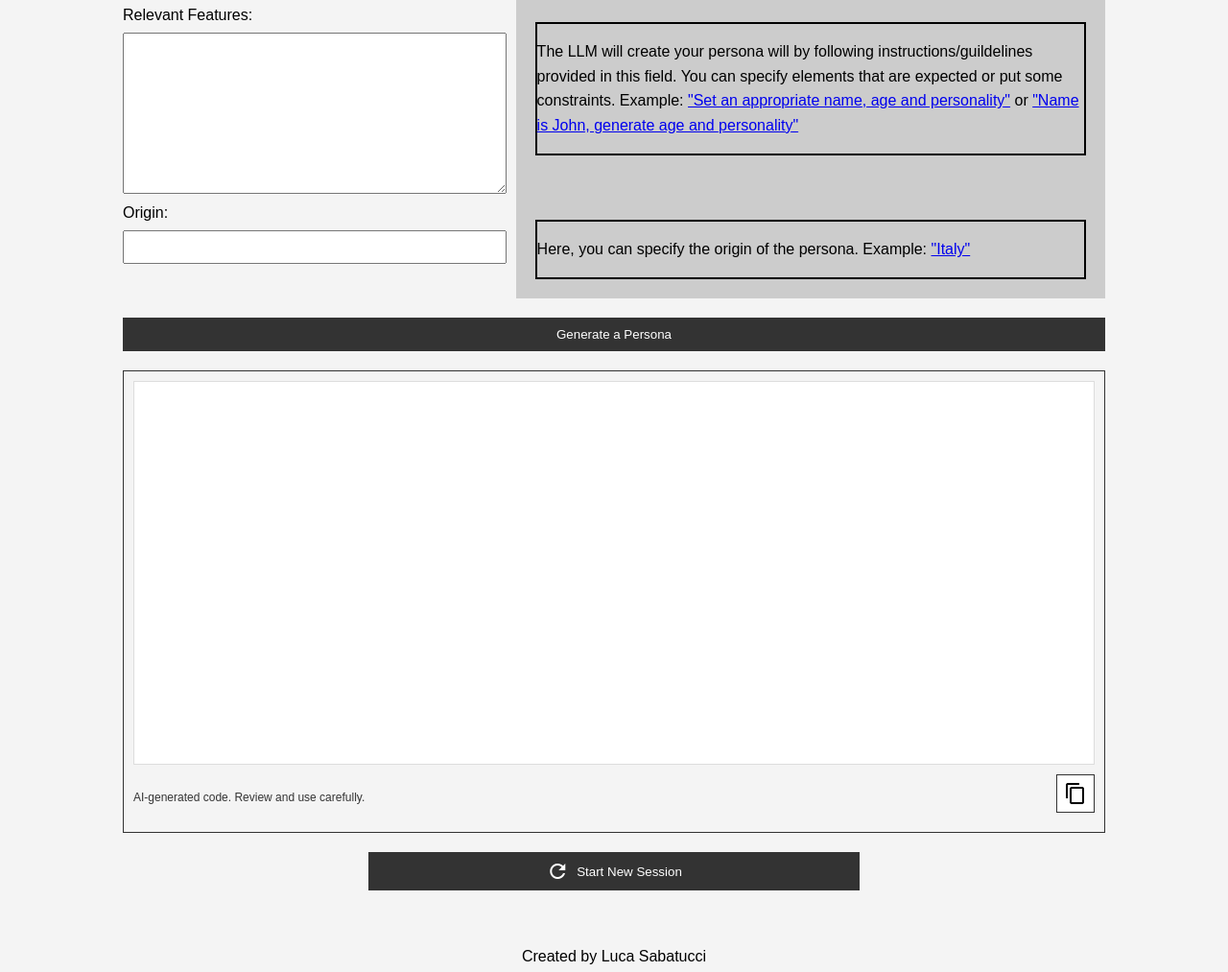
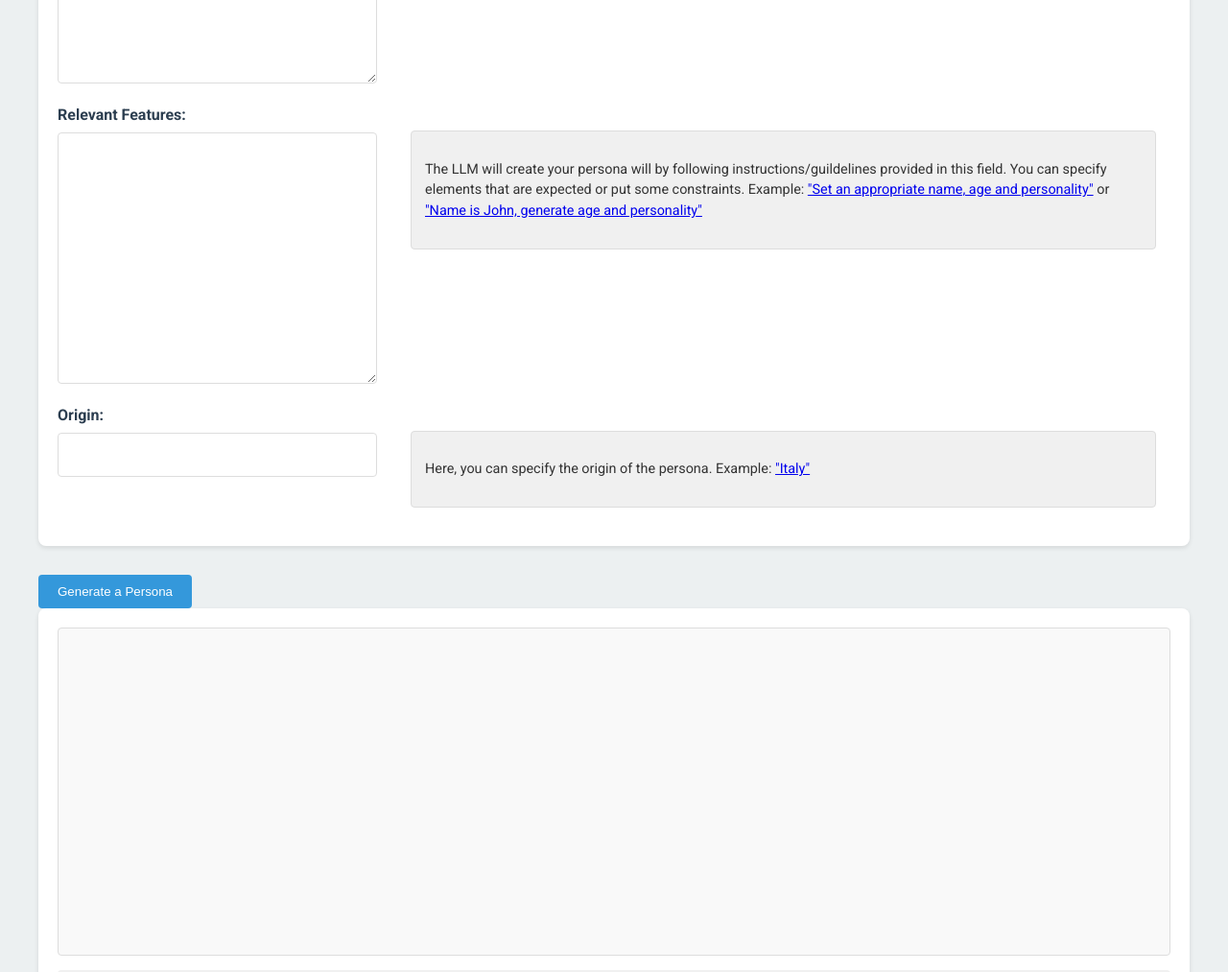
Before and after one commit to ls-cnr/LLM-enhanced-DGN, a website: page frontend/public/index.html in a window 1280 px wide. Shown: the part 366-1379 px from the top of the page at 96% size. Drawn offline with nearby package versions, Linux system fonts and the light colour scheme.

Commit message:
qualche cambiamento di stile, migliorie su migliorie

```diff
--- a/frontend/public/index.html
+++ b/frontend/public/index.html
@@ -7,6 +7,7 @@
     <title>LLM-based Generator of Synthetic Personas</title>
     <link rel="stylesheet" href="styles.css">
     <link href="https://fonts.googleapis.com/icon?family=Material+Icons" rel="stylesheet">
+    <link href="https://fonts.googleapis.com/css2?family=Roboto:wght@400;700&display=swap" rel="stylesheet">
     <script src="https://cdn.jsdelivr.net/npm/marked/marked.min.js"></script>
      <script src="https://cdn.jsdelivr.net/npm/uuid@8.3.2/dist/umd/uuidv4.min.js"></script>
      <script src="https://cdn.jsdelivr.net/npm/marked/marked.min.js"></script>
--- a/frontend/public/script.js
+++ b/frontend/public/script.js
@@ -101,10 +101,16 @@ function copyToClipboard() {
 
     const copyAlert = document.getElementById('copy-alert');
     copyAlert.style.display = 'block';
+    copyAlert.style.opacity = '1';
+
     setTimeout(() => {
-        copyAlert.style.display = 'none';
+        copyAlert.style.opacity = '0';
+        setTimeout(() => {
+            copyAlert.style.display = 'none';
+        }, 300); // Aspetta che la transizione di opacità sia completata
     }, 2000); // Mostra l'alert per 2 secondi
 }
+
 
 function nuovaSessione() {
     sessionId = uuidv4();
--- a/frontend/public/styles.css
+++ b/frontend/public/styles.css
@@ -1,89 +1,106 @@
 :root {
-    --primary-color: #333;
-    --secondary-color: #555;
-    --background-color: #f4f4f4;
-    --text-color: #fff;
+  --primary-color: #3498db;
+  --secondary-color: #2c3e50;
+  --background-color: #ecf0f1;
+  --text-color: #333;
+  --accent-color: #e74c3c;
+  --box-shadow: 0 2px 5px rgba(0, 0, 0, 0.1);
+  --infobox-background: #f0f0f0;
 }
 
 body {
-    font-family: Arial, sans-serif;
+  font-family: 'Roboto', Arial, sans-serif;
   line-height: 1.6;
   margin: 0;
   padding: 0;
   background-color: var(--background-color);
+  color: var(--text-color);
 }
 
 .container {
-    width: 80%;
+  max-width: 1200px;
   margin: auto;
-    overflow: hidden;
   padding: 20px;
 }
 
 h1 {
-    color: var(--primary-color);
+  color: var(--secondary-color);
   text-align: center;
+  font-size: 2.5em;
+  margin-bottom: 30px;
 }
 
 .upper-section {
-    display: flex;
-    flex-direction: column;
-    margin-bottom: 20px;
+  background-color: #fff;
+  border-radius: 8px;
+  box-shadow: var(--box-shadow);
+  padding: 20px;
+  margin-bottom: 30px;
 }
 
 .form-group {
   display: flex;
-    justify-content: space-between;
-    margin-bottom: 0px;
+  margin-bottom: 20px;
+  align-items: flex-start;
 }
 
 .column.left {
-    width: 40%;
-    box-sizing: border-box; /* Include padding nella larghezza totale */
-    padding-right: 10px; /* Aggiungi un po' di padding a destra per creare spazio */
+  width: 30%;
+  padding-right: 20px;
+  display: flex;
+  flex-direction: column;
 }
 
 .column.right {
-    width: 60%;
-    background: #ccc; /* Sfondo grigio per tutta la colonna di destra */
-    padding: 20px;
-    box-sizing: border-box; /* Include padding nella larghezza totale */
+  width: 70%;
+  padding: 0 15px;
+  margin-top: 29px; /* Aggiustato per abbassare leggermente l'infobox */
 }
 
 label {
   display: block;
   margin-bottom: 5px;
+  font-weight: bold;
+  color: var(--secondary-color);
 }
 
 input[type="text"],
 textarea {
   width: 100%;
-    padding: 8px;
-    box-sizing: border-box;
-    /*margin-right: 10px;*/
+  padding: 10px;
+  border: 1px solid #ddd;
+  border-radius: 4px;
+  font-size: 16px;
+  line-height: 1.5;
+  margin-top: 0;
+  box-sizing: border-box; /* Assicura che padding non influisca sulla larghezza totale */
 }
 
 textarea {
-    margin-right: 10px;
-    resize: vertical; /* Permette di ridimensionare verticalmente */
+  resize: vertical;
+  min-height: 100px;
 }
 
 .info-box {
-    background: #ccc; /* Sfondo grigio */
-    /*padding: 20px;*/
-    margin-bottom: 0px;
-    border: 2px double #000; /* Cornice nera doppia */
+  background: var(--infobox-background);
+  border: 1px solid #ddd;
+  border-radius: 4px;
+  padding: 14px; /* Ridotto leggermente per compensare il bordo */
+  font-size: 0.9em;
+  line-height: 1.5;
+  box-sizing: border-box; /* Assicura che padding e bordo non influiscano sulla dimensione totale */
 }
 
 button {
-    display: block;
-    width: 100%;
-    padding: 10px;
+  display: inline-block;
+  width: auto;
+  padding: 10px 20px;
   background: var(--primary-color);
-    color: var(--text-color);
+  color: #fff;
   border: none;
+  border-radius: 4px;
   cursor: pointer;
-    margin-bottom: 10px;
+  transition: background 0.3s ease;
 }
 
 button:hover {
@@ -91,89 +108,110 @@ button:hover {
 }
 
 .lower-section {
-    position: relative;
+  background-color: #fff;
+  border-radius: 8px;
+  box-shadow: var(--box-shadow);
+  padding: 20px;
 }
 
 .result-container {
-    border: 1px solid var(--primary-color);
-    padding: 10px;
-    margin-top: 20px;
-    width: 100%; /* Assicurati che la cornice abbia la stessa larghezza del contenitore */
-    box-sizing: border-box; /* Include padding e bordo nella larghezza totale */
+  border: none;
+  padding: 0;
 }
 
 .result-box {
-    background: #fff;
+  background: #f9f9f9;
+  border: 1px solid #ddd;
+  border-radius: 4px;
   padding: 20px;
-    border: 1px solid #ddd;
-    min-height: 25em; /* Almeno 10 righe */
-    width: 100%;
-    box-sizing: border-box; /* Include padding e bordo nella larghezza totale */
-    overflow: auto; /* Aggiungi scrollbar */
+  min-height: 300px;
+  font-size: 16px;
+  line-height: 1.6;
 }
 
 .toolbar {
+  position: relative;
   display: flex;
   justify-content: space-between;
   align-items: center;
-    margin-top: 10px;
+  margin-top: 15px;
+  padding: 10px;
+  background: #f0f0f0;
+  border-radius: 4px;
 }
 
 .toolbar-text {
-    font-size: 12px; /* Carattere piccolo */
-    color: var(--primary-color);
+  font-size: 14px;
+  color: var(--secondary-color);
 }
 
 .copy-button {
-    width: 40px;
-    height: 40px;
-    background: #fff; /* Sfondo bianco */
-    color: #000; /* Disegno nero */
-    border: 1px solid var(--primary-color); /* Aggiungi un bordo per migliorare la visibilità */
+  position: relative;
+  background: var(--primary-color);
+  color: #fff;
+  border: none;
+  border-radius: 4px;
+  padding: 8px 12px;
   cursor: pointer;
-    display: flex;
-    align-items: center;
-    justify-content: center;
-}
-
-.copy-button .material-icons {
-    font-size: 24px;
+  transition: background 0.3s ease;
 }
 
 .copy-button:hover {
-    background: #f0f0f0; /* Cambia il colore di sfondo al passaggio del mouse */
+  background: var(--secondary-color);
 }
 
 .copy-alert {
   display: none;
   position: absolute;
-    bottom: 50px;
-    right: 10px;
-    background: #333;
+  bottom: 100%;
+  right: 0;
+  background: var(--accent-color);
   color: #fff;
-    padding: 5px 10px;
-    border-radius: 5px;
-    font-size: 12px;
+  padding: 8px 12px;
+  border-radius: 4px;
+  font-size: 14px;
+  white-space: nowrap;
+  opacity: 0;
+  transition: opacity 0.3s ease;
+}
+
+.copy-button:hover .copy-alert {
+  display: block;
+  opacity: 1;
 }
 
 .new-session-button {
   display: flex;
   align-items: center;
   justify-content: center;
-    width: 50%;
-    padding: 8px;
-    background: var(--primary-color);
-    color: var(--text-color);
+  background: var(--secondary-color);
+  color: #fff;
   border: none;
+  border-radius: 4px;
+  padding: 10px 20px;
+  margin: 20px auto;
   cursor: pointer;
-    margin: 20px auto;
-}
-
-.new-session-button .material-icons {
-    font-size: 24px;
-    margin-right: 8px; /* Spazio tra l'icona e il testo */
+  transition: background 0.3s ease;
 }
 
 .new-session-button:hover {
-    background: var(--secondary-color);
+  background: var(--primary-color);
 }
+
+@media (max-width: 768px) {
+  .form-group {
+    flex-direction: column;
+  }
+
+  .column.left,
+  .column.right {
+    width: 100%;
+    padding-right: 0;
+    margin-bottom: 15px;
+  }
+
+  .column.right {
+    margin-top: 0;
+    padding: 0;
+  }
+}
```
Lines whose indentation alone changed are shown as unchanged.
